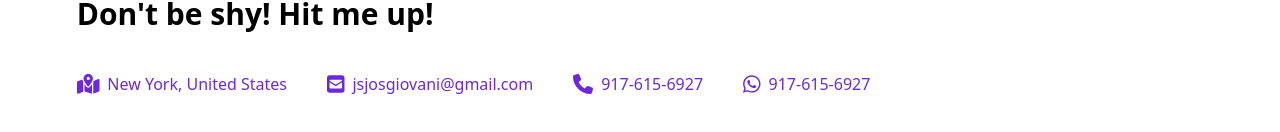
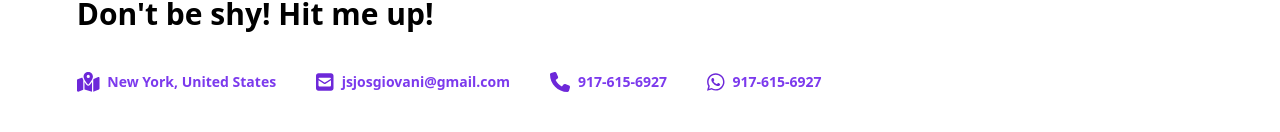
Before and after one commit to jsgiovani/portafolio, a React (Vite) app: page / in a window 1280 px wide. Shown: the part 2056-2188 px from the top of the page. Built offline with nearby package versions, Linux system fonts and the light colour scheme.

Commit message:
change projects styles

```diff
--- a/src/App.jsx
+++ b/src/App.jsx
@@ -101,7 +101,7 @@ const App = () => {
             <h4 className='uppercase text-blue-600 text-xl font-bold mb-4'>Portfolio</h4>
 
             {/* portafolio-item 1*/}
-            <div className='grid md:grid-cols-2 items-center gap-16 mb-28'>
+            <div className='flex flex-col-reverse md:grid md:grid-cols-2 items-center gap-16 mb-28'>
 
                 <div className='flex justify-center'>
                     <img className='rounded-md h-64 object-center'  src="./img/project1.png" alt="image project # 1" />
@@ -197,10 +197,10 @@ const App = () => {
 
 
             {/* portafolio-item 3*/}
-            <div className='grid md:grid-cols-2 items-center gap-16 mb-28'>
+            <div className='flex flex-col-reverse md:grid md:grid-cols-2 items-center gap-16 mb-28'>
 
                 <div className='flex justify-center'>
-                    <img className='rounded-md h-64 object-center'  src="./img/project3.png" alt="image project # 1" />
+                    <img className='rounded-md h-64 object-cover'  src="./img/project3.png" alt="image project # 1" />
 
                 </div>
 
--- a/src/components/Footer.jsx
+++ b/src/components/Footer.jsx
@@ -12,23 +12,23 @@ const Footer = () => {
 
             <div className="flex items-center gap-2">
                 <FontAwesomeIcon className='text-violet-700 text-xl' icon={faMapLocationDot} />
-                <p className='text-violet-700'>New York, United States</p>
+                <p className='font-semibold text-sm text-violet-600'>New York, United States</p>
             </div>
 
 
             <a href='mailto:jsjosgiovani@gmail.com' target="_blank" className="flex items-center gap-2">
                 <FontAwesomeIcon className='text-violet-700 text-xl' icon={faSquareEnvelope} />
-                <p className='text-violet-700'>jsjosgiovani@gmail.com</p>
+                <p className='font-semibold text-sm text-violet-600'>jsjosgiovani@gmail.com</p>
             </a>
 
             <a href='tel:+19176156927' target="_blank" className="flex items-center gap-2">
                 <FontAwesomeIcon className='text-violet-700 text-xl' icon={faPhone} />
-                <p className='text-violet-700'>917-615-6927</p>
+                <p className='font-semibold text-sm text-violet-600'>917-615-6927</p>
             </a>
 
             <a href='https://api.whatsapp.com/send?phone=+19176156927&text=Hi Giovani! We are interested to...' target="_blank" className="flex items-center gap-2">
                 <FontAwesomeIcon className='text-violet-700 text-xl' icon={faWhatsapp} />
-                <p className='text-violet-700'>917-615-6927</p>
+                <p className='font-semibold text-sm text-violet-600'>917-615-6927</p>
             </a>
         </div>
 
--- a/src/components/Header.jsx
+++ b/src/components/Header.jsx
@@ -7,10 +7,9 @@ const Header = () => {
 
     <header className='flex justify-between content-center px-[2%] md:px-[5%] sticky top-0 left-0 z-10 shadow-md py-5 bg-white'>
 
-      <a className='text-xl font-bold' href="/">JsGiovani</a>
+      <a className='text-xl font-semibold' href="/">JsGiovani</a>
 
       <nav className='flex gap-3' >
-        <a className='hover:text-sky-600' href="#">Home</a>
         <a className='hover:text-sky-600' href="about">About</a>
         <a className='hover:text-sky-600' href="#">Projects</a>
         <a className='hover:text-sky-600' href="#">Contact</a>
```
